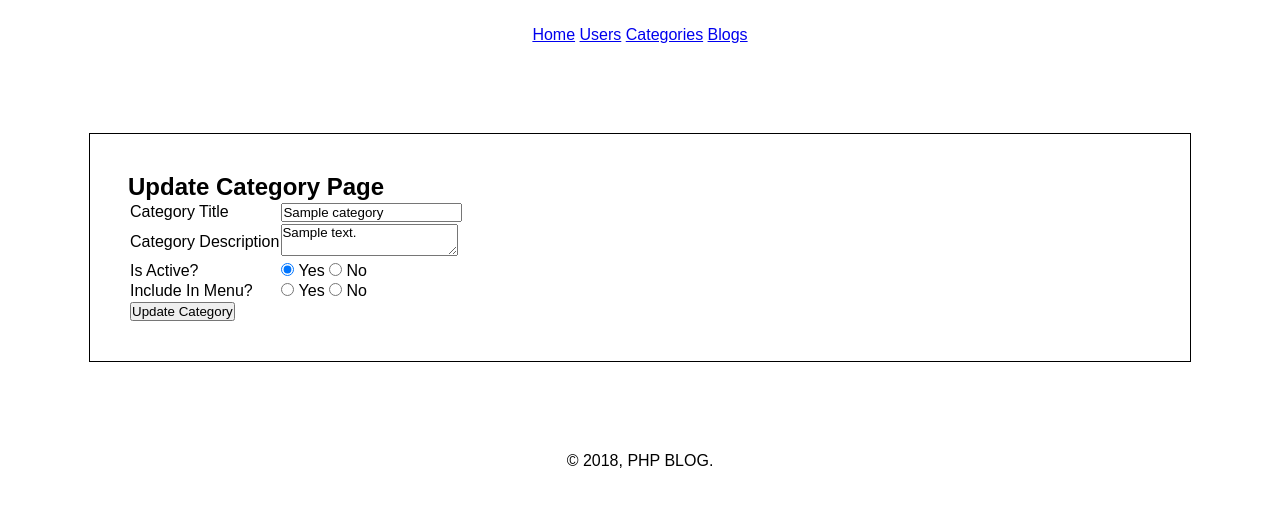
After one commit to vijaythapa333/phpblog, a PHP site: page /phpblog/admin/update_category.php?category_id=1 in a window 1280 px wide. The commit adds this page. Shown: the top 507 px of the page. Run offline with PHP 8.4, Linux system fonts and the light colour scheme; tables that the repository leaves empty or names only in its code hold one stand-in row (values such as "Sample post").

Commit message:
Categories Displayed and Updated Successfully

```diff
--- /dev/null
+++ b/admin/update_category.php
@@ -0,0 +1,123 @@
+<?php
+    session_start();
+    //Getting GET value from URL
+    if(isset($_GET['category_id']))
+    {
+        //echo "Value Passed";
+        //Get the Value from URL
+        $category_id = $_GET['category_id'];
+        //Database Connect
+        $conn = mysqli_connect('localhost','root','') or die(mysqli_error());
+
+        //Database SElection
+        $db_select = mysqli_select_db($conn,'db_phpblog') or die(mysqli_error($conn));
+
+        //Query to GEt al the VAlues
+        $query = "SELECT * FROM tbl_categories WHERE category_id=$category_id";
+
+        //Execute Query
+        $res = mysqli_query($conn,$query);
+        if($res==true)
+        {
+            //Getting Data from DAtabase
+            $row = mysqli_fetch_assoc($res);
+            //print_r($row);
+            $category_id = $row['category_id'];
+            $category_title = $row['category_title'];
+            $category_description = $row['category_description'];
+            $include_in_menu = $row['include_in_menu'];
+            $is_active = $row['is_active'];
+        }
+    }
+    else
+    {
+
+        //echo "Value Not Passed";
+        //REdrect to User Page
+        header('location:http://localhost:81/phpblog/admin/categories.php');
+    }
+?>
+<!DOCTYPE html>
+<html>
+    <head>
+        <title>Admin Panel for Our Blog</title>
+
+        <link rel="stylesheet" type="text/css" href="http://localhost:81/phpblog/assets/css/style.css" />
+    </head>
+
+    <body>
+
+    <!-- Menu Starts From Here -->
+        <nav>
+            <ul>
+                <li>
+                    <a href="index.php">Home</a>
+                </li>
+                <li>
+                    <a href="users.php">Users</a>
+                </li>
+                <li>
+                    <a href="categories.php">Categories</a>
+                </li>
+                <li>
+                    <a href="blogs.php">Blogs</a>
+                </li>
+            </ul>
+        </nav>
+    <!-- Menu Ends From Here -->
+
+    <!-- Main Content Starts Here -->
+    <section class="main">
+        <h1>Update Category Page</h1>
+
+        <!-- inserting Category Details -->
+
+        <form method="post" action="update_category_action.php">
+            <table>
+                <tr>
+                    <td>Category Title</td>
+                    <td><input type="text" name="category_title" value="<?php echo $category_title; ?>" /></td>
+                </tr>
+
+                <tr>
+                    <td>Category Description</td>
+                    <td><textarea name="category_description"><?php echo $category_description; ?></textarea></td>
+                </tr>
+
+
+                <tr>
+                    <td>Is Active?</td>
+                    <td>
+                        <input <?php if($is_active == 1){echo "checked='checked'";} ?> type="radio" name="is_active" value="1" /> Yes
+                        <input <?php if($is_active == 0){echo "checked='checked'";} ?> type="radio" name="is_active" value="0" /> No
+                    </td>
+                </tr>
+
+                <tr>
+                    <td>Include In Menu?</td>
+                    <td>
+                        <input <?php if($include_in_menu == 1){echo "checked='checked'";} ?> type="radio" name="include_in_menu" value="1" /> Yes
+                        <input <?php if($include_in_menu == 0){echo "checked='checked'";} ?> type="radio" name="include_in_menu" value="0" /> No
+                    </td>
+                </tr>
+
+                <tr>
+                    <td colspan="2">
+                        <input type="hidden" name="category_id" value="<?php echo $category_id; ?>" />
+                        <input type="submit" name="submit" value="Update Category" />
+                    </td>
+                </tr>
+            </table>
+        </form>
+        <!-- inserting User Details Ends -->
+    </section>
+    <!-- Main Content Starts Here -->
+
+    <!-- Footer Starts Here -->
+    <footer>
+        &copy; 2018, PHP BLOG.
+    </footer>
+    <!-- Footer Starts Here -->
+
+    </body>
+</html>
```
Also changed, not shown: admin/categories.php (+95 -11 lines), admin/update_category_action.php (added, +73 -0 lines), admin/users.php (+4 -3 lines).
